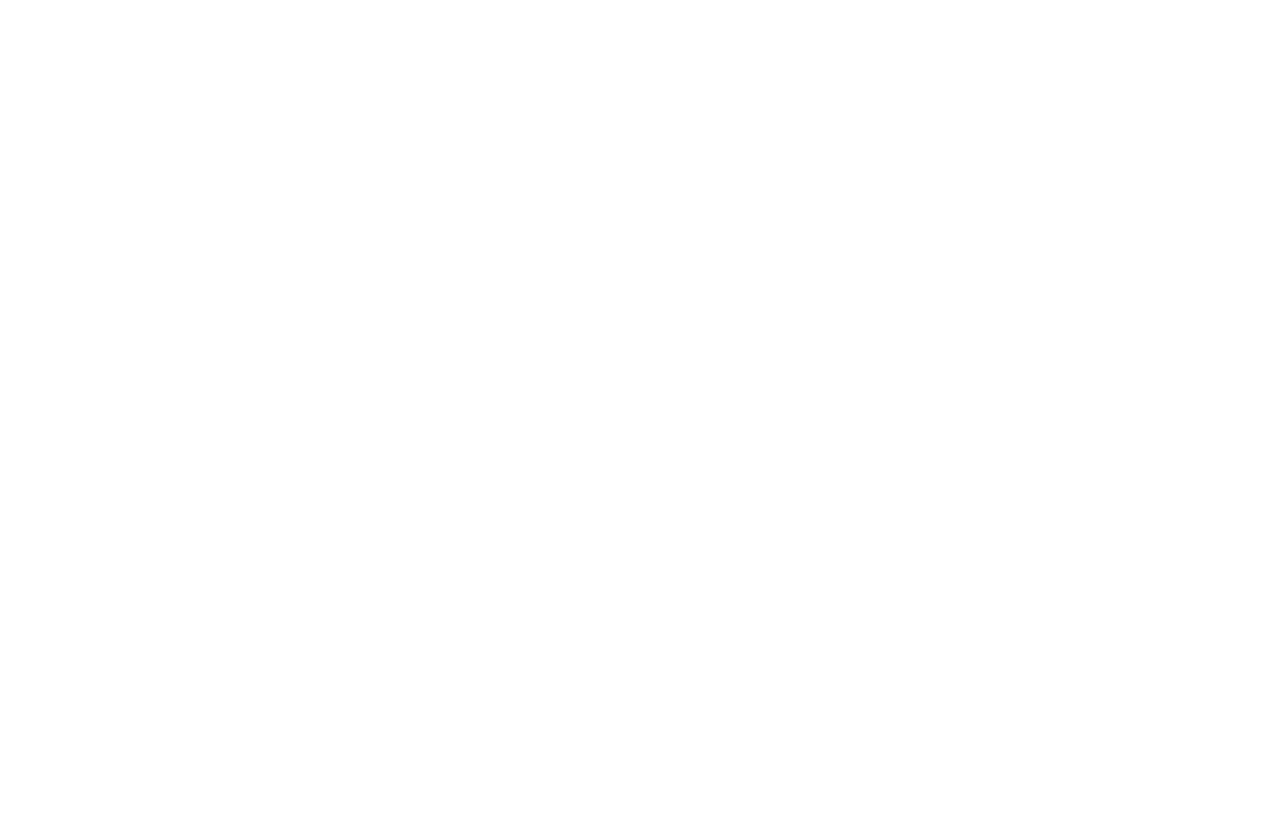
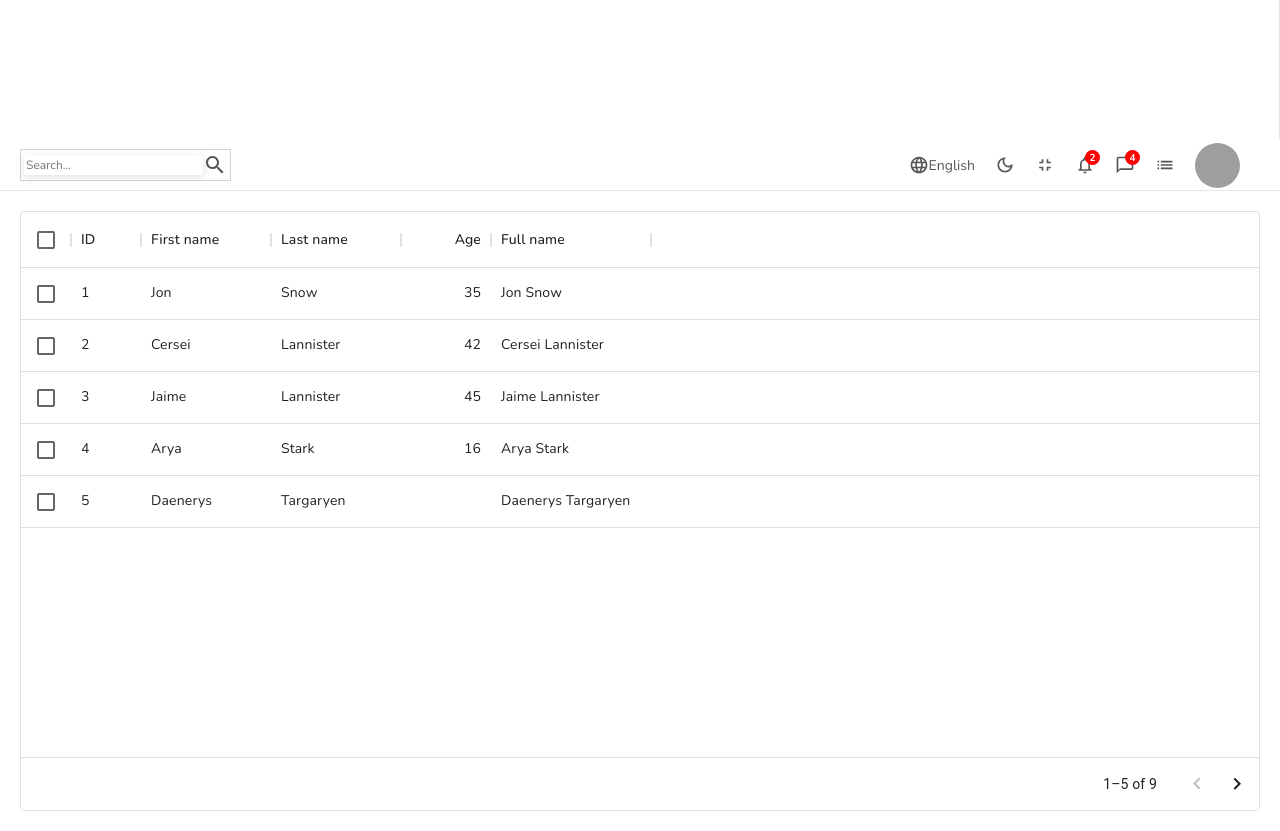
Before and after one commit to Fedi-jou/Admin_dashboard_reactjs, a React (Create React App) app: page /users in a window 1280 px wide. Shown: the part 660-1491 px from the top of the page. Before the commit the page ends 800 px from the top, so only its background shows below. Built offline with nearby package versions, Linux system fonts and the light colour scheme; grey boxes are pictures that could not be loaded.

Commit message:
datatable add to list page

```diff
--- a/src/pages/list/list.jsx
+++ b/src/pages/list/list.jsx
@@ -1,7 +1,16 @@
 import React from 'react'
+import "./list.scss"
+import Sidebar from '../../components/sidebar/Sidebar';
+import Navbar from '../../components/navbar/Navbar';
+import DataTable from '../../components/datatable/Datatable';
 
 export const List = () => {
   return (
-    <div>list</div>
+    <div className="list"><Sidebar/>
+    <div className="listContainer">
+    <Navbar/>
+    <DataTable/>
+    </div>
+    </div>
   )
 }
```
